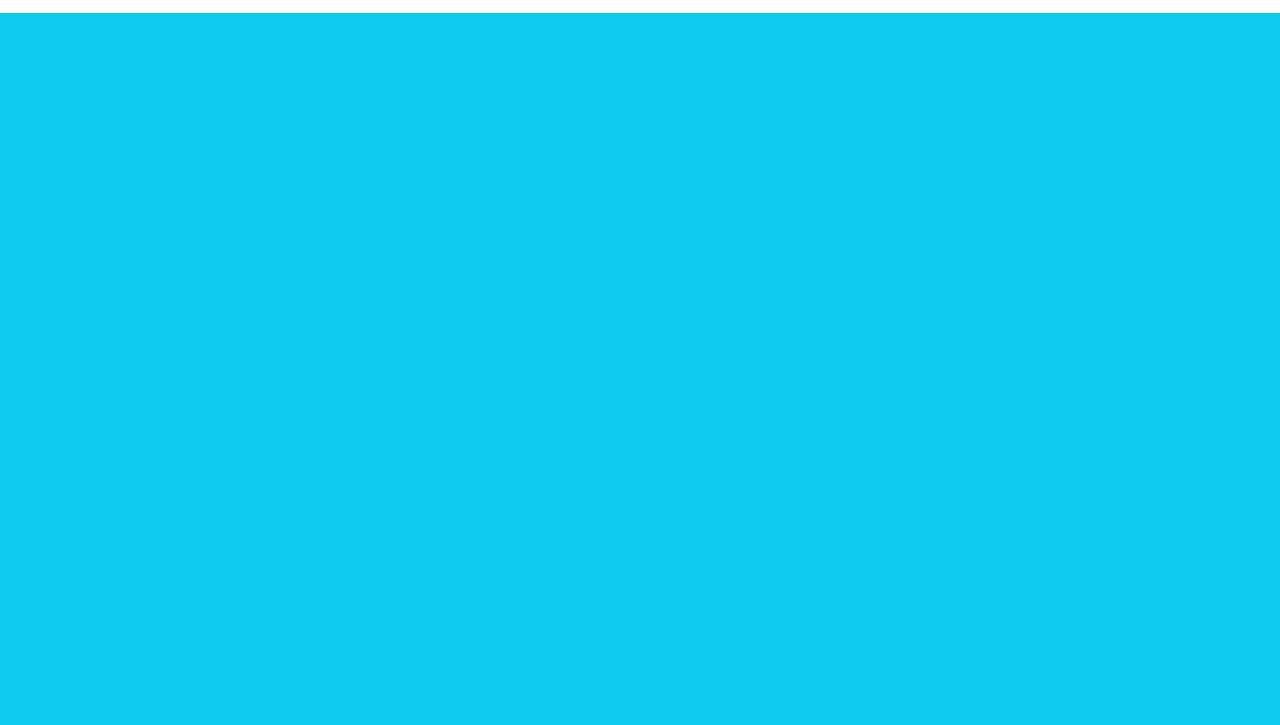
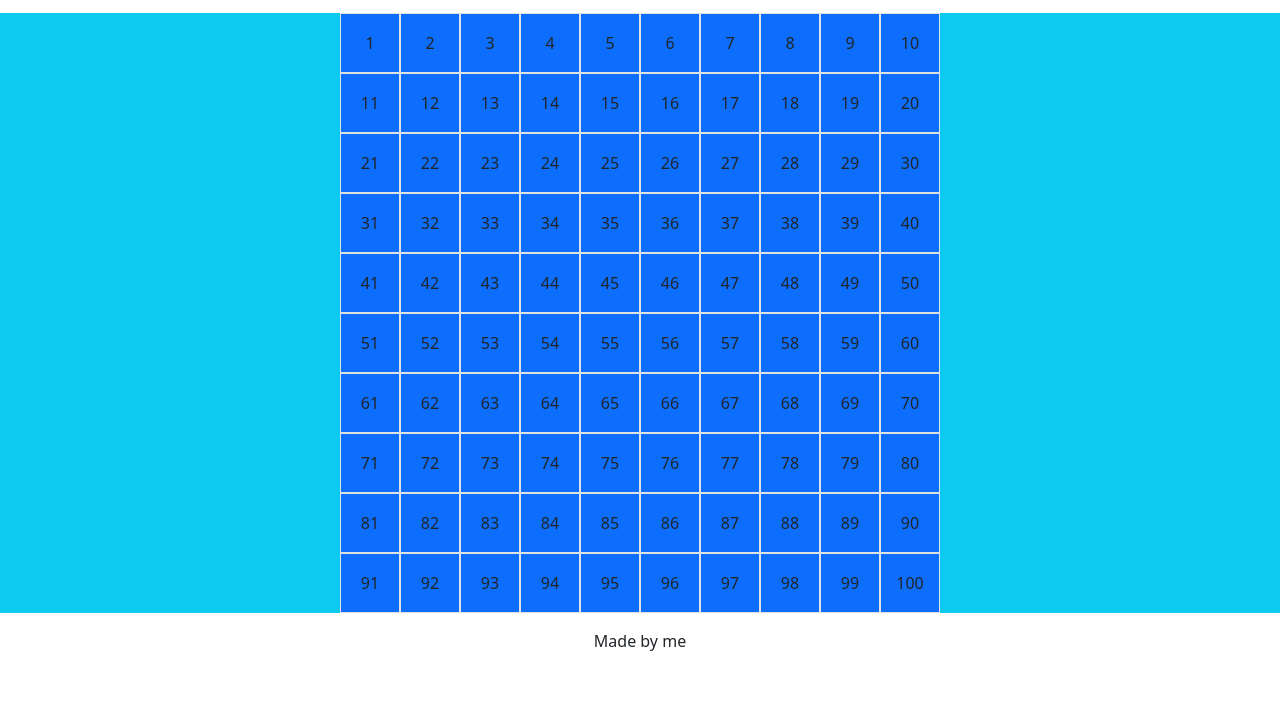
Before and after one commit to giospes/js-campominato-grid, a plain HTML site: page index.html in a window 1280 px wide. Both pictures are taken after a click on the button "Play". Shown: the part 75-800 px from the top of the page. Drawn offline with nearby package versions, Linux system fonts and the light colour scheme.

Commit message:
squares generated

```diff
--- a/index.html
+++ b/index.html
@@ -9,21 +9,21 @@
     <link rel="stylesheet" href="style.css">
 </head>
 <body>
-    <div class="gs-wrapper vh-100">
+    <div class="gs-wrapper vh-100 overflow-hidden">
         <header class="d-flex justify-content-between container p-3">
             <h1>Campo Minato</h1>
             <form action="">
                 <label for="Difficoltà">Difficoltà: </label>
                 <select name="Difficoltà" id="Difficoltà">
-                    <option value="Easy">Easy</option>
-                    <option value="Medium">Medium</option>
-                    <option value="Hard">Hard</option>
+                    <option value="10">Easy</option>
+                    <option value="8">Medium</option>
+                    <option value="7">Hard</option>
                 </select>
                 <button type="submit">Play</button>
             </form>
         </header>
         <main class="bg-info">
-            <div class="gs-container d-flex flex-wrap align-content-start">
+            <div class="sqr-container gs-container d-flex flex-wrap align-content-start">
 
             </div>
         </main>
@@ -32,9 +32,6 @@
         </footer>
     </div>
 
-
-
-
     <script src="script.js"></script>
 </body>
 </html>
--- a/script.js
+++ b/script.js
@@ -4,7 +4,7 @@ function game(){
     myForm.addEventListener('submit' , function(e){
         e.preventDefault();
         const difficoltà = document.querySelector('#Difficoltà').value;
-        console.log(difficoltà);
+        printSquares(difficoltà)
     })
 
 
@@ -13,4 +13,26 @@ function game(){
 
 }
 
+function printSquares(numSqr){
+    let square, squares = [];
+    const squareContainer = document.querySelector('.sqr-container')
+    for(let i = 1; i<=numSqr*numSqr; i++){
+        square = document.createElement("div");
+        square.innerHTML = `<span>${i}</span>`;
+        square.className = "border bg-primary d-flex align-items-center justify-content-center"
+        if(numSqr == 7){
+            square.classList.add("gs-hard")
+        }else if(numSqr == 8){
+            square.classList.add("gs-medium")
+        }else{
+            square.classList.add("gs-easy")
+        }
+        squares[i] = square
+    }
+
+
+    squares.forEach(s => squareContainer.appendChild(s));
+}
+
+
 game();
--- a/style.css
+++ b/style.css
@@ -1,7 +1,7 @@
 
 .gs-container{
-    max-width: 800px;
-    height: 800px;
+    max-width: 600px;
+    height: 600px;
     margin: 0 auto;
 }
 
```
